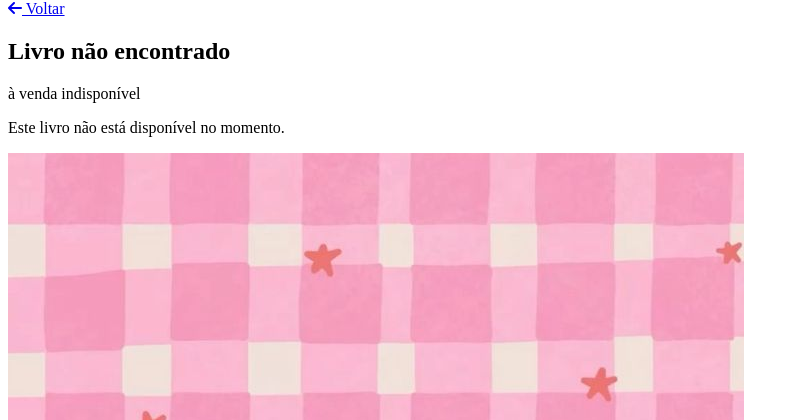
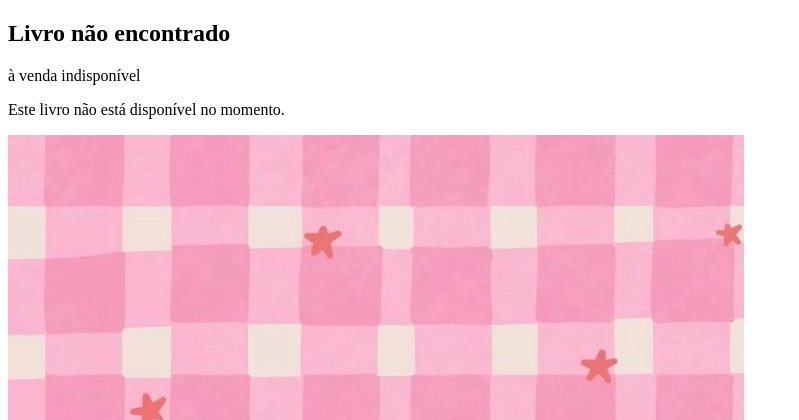
Before and after one commit to DanielSoaresFelippe/club-do-livro, a CodeIgniter 4 app: the page made by app/Views/livro/detalhes.php in a window 1280 px wide. Shown: the part 68-488 px from the top of the page, without its empty margins (0-799 px from the left). Run offline with PHP 8.4 and a stand-in for CodeIgniter, Linux system fonts and the light colour scheme; the template is opened without the code that fills it, so the values that code supplies are empty; some libraries are stand-ins or nearby versions.

Commit message:
adicionando header ao detalhes

```diff
--- a/app/Views/livro/detalhes.php
+++ b/app/Views/livro/detalhes.php
@@ -58,12 +58,10 @@ sort($generosDisponiveis);
 
 <?= $this->include('partials/navbar') ?>
 
+<header class="header-detalhes-livro"></header>
+
 <section class="painel-pasta painel-ativo pagina-secundaria" data-painel="livro-detalhes">
     <div class="painel-conteudo">
-
-       <a href="javascript:history.back()" class="detalhes-voltar">
-            <i class="fa-solid fa-arrow-left"></i> Voltar
-        </a>
 
         <?php if (session()->getFlashdata('sucesso')): ?>
             <p class="detalhes-sucesso-aviso">
```
Also changed, not shown: public/assets/img/fundoHeaderDetalhes.png (added), public/assets/img/teste.png (deleted), public/assets/img/varal.png (deleted), public/assets/styles/carteirinha.css, public/assets/styles/livro_detalhes.css.
